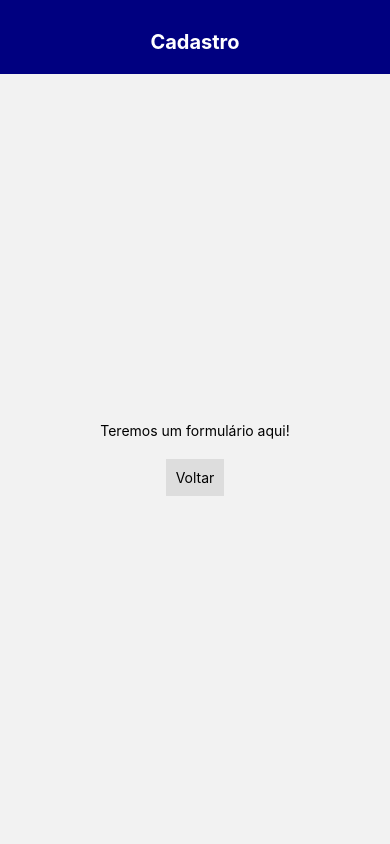
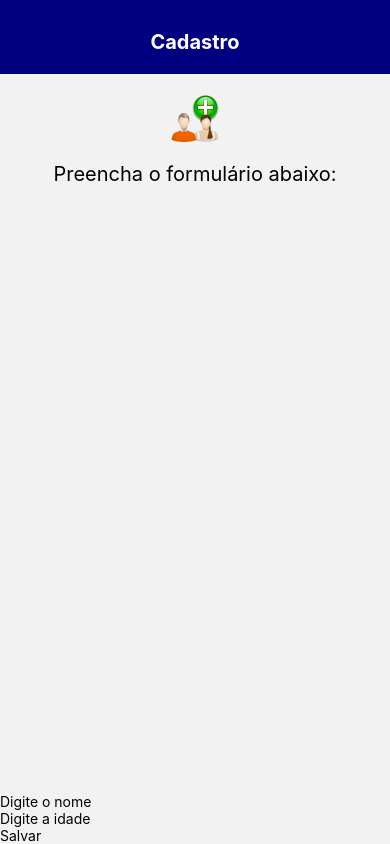
Before and after one commit to alannapaiva/reactnative01, a React Native app: screen /Form in a window 390 px wide. Built offline with nearby package versions, Linux system fonts and the light colour scheme.

Commit message:
Create the Form inputs

```diff
--- a/App.js
+++ b/App.js
@@ -3,6 +3,6 @@ import Routes from './Routes';
 
 export default function App() {
   return (
-    <Routes />
+	<Routes />
   );
 }
--- a/Pages/Form.js
+++ b/Pages/Form.js
@@ -1,22 +1,28 @@
-import React from "react";
-import { StyleSheet, Text, View, TouchableOpacity } from 'react-native';
-import { useNavigation } from '@react-navigation/native';
+import React from 'react';
+import { StyleSheet, Text, View, Image, TextInput, TouchableOpacity } from 'react-native';
+import Picker from 'react-native-picker-select';
 import Header from './Header';
-
+import logo from './Assets/user_group_new.png';
 
 function Form() {
-  const navigation = useNavigation();
   return (
 	<>
 		<Header title="Cadastro" />
 		<View style={styles.container}>
-            <Text>Teremos um formulário aqui!</Text>
-            <TouchableOpacity style={styles.button} onPress={() => navigation.goBack('Home')}>
-              <Text>Voltar</Text>
+			<Image source={logo} style={styles.topImage} />
+			<Text style={styles.title}>Preencha o formulário abaixo:</Text>
+		</View>
+		<View style={styles.inputContainer}>
+			<TextInput style={styles.input} placeholder = "Digite o nome" />
+			<TextInput style={styles.input} placeholder = "Digite a idade" keyboardType={'numeric'}/>
+			<TouchableOpacity style={styles.button}>
+        		<Text style={styles.buttonText}>Salvar</Text>
     		</TouchableOpacity>
+
 		</View>
+	</>
 
-      </>
+
   );
 }
 
@@ -24,13 +30,12 @@ const styles = StyleSheet.create({
 	container: {
 	  flex: 1,
 	  alignItems: 'center',
-      justifyContent: 'center',
 	},
-    button: {
-      marginTop: 20,
-      alignItems: "center",
-      backgroundColor: "#DDDDDD",
-      padding: 10
+	topImage: {
+		margin: 20,
+	},
+	title: {
+		fontSize: 20,
 	}
   });
 
--- a/package.json
+++ b/package.json
@@ -17,6 +17,7 @@
     "react-dom": "16.13.1",
     "react-native": "https://github.com/expo/react-native/archive/sdk-42.0.0.tar.gz",
     "react-native-gesture-handler": "~1.10.2",
+    "react-native-picker-select": "^8.0.4",
     "react-native-reanimated": "~2.2.0",
     "react-native-safe-area-context": "3.2.0",
     "react-native-screens": "~3.4.0",
```
Also changed, not shown: 2 other files (tests, documents, lock files or other folders). Lines whose indentation alone changed are shown as unchanged.
